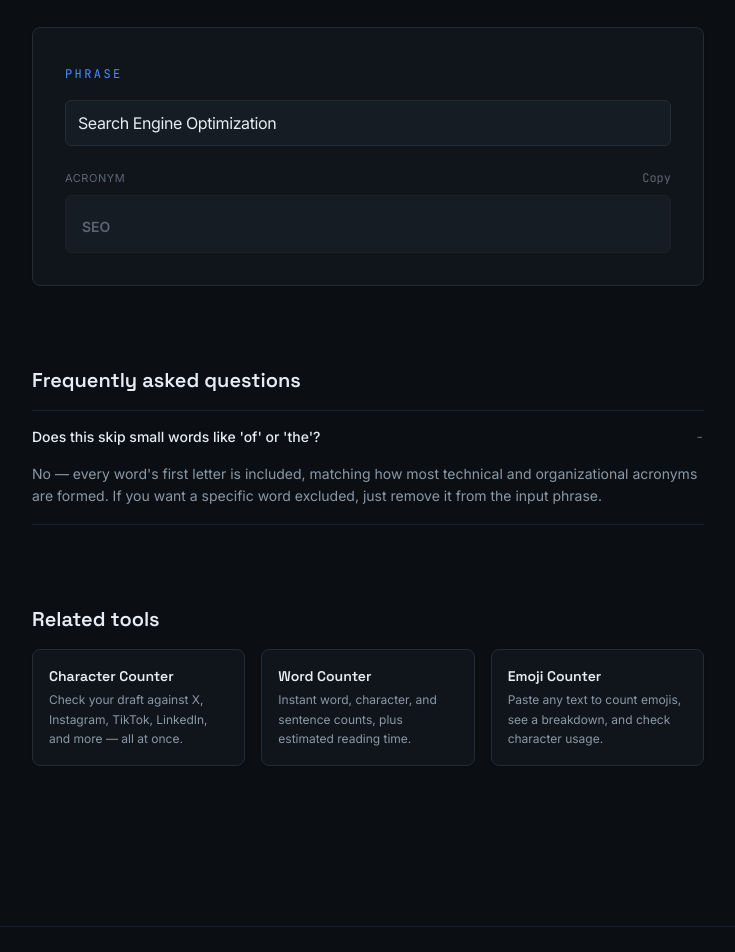
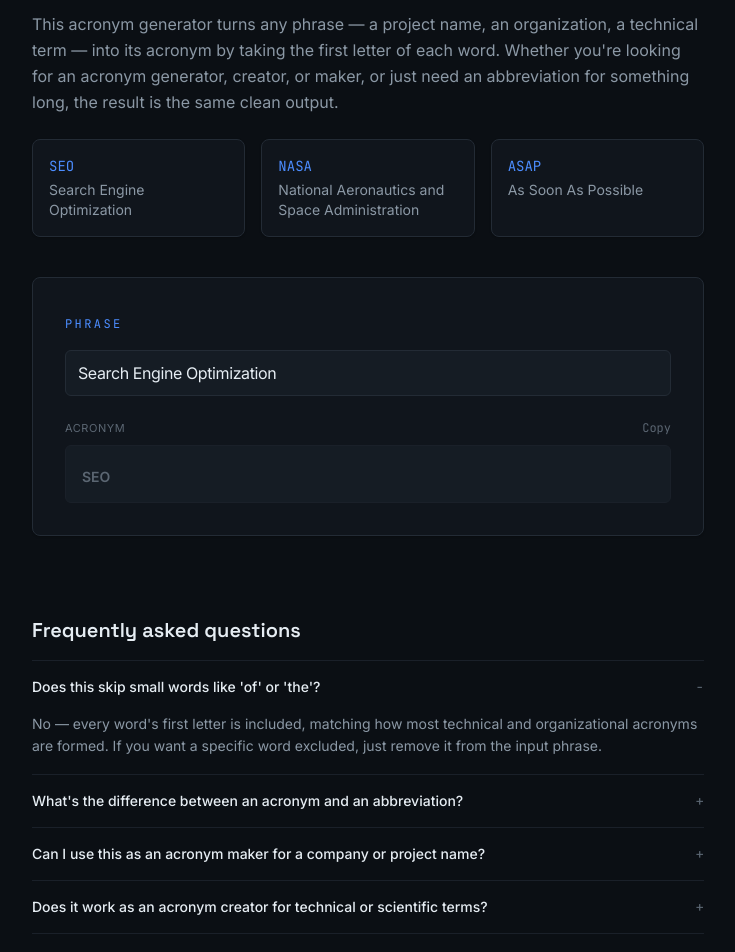
Before and after one commit to hafidgg/toolpilot, a Next.js app: page /tools/acronym-generator in a window 1280 px wide. Shown: the part 300-1252 px from the top of the page, without its empty margins (56-791 px from the left). Built offline with nearby package versions, Linux system fonts and the light colour scheme; no server answers.

Commit message:
content: add intros, FAQs, and quick-answer per Phase 2A optimization plan

```diff
--- a/app/tools/acronym-generator/page.tsx
+++ b/app/tools/acronym-generator/page.tsx
@@ -22,6 +22,21 @@ const faqItems = [
     answer:
       "No — every word's first letter is included, matching how most technical and organizational acronyms are formed. If you want a specific word excluded, just remove it from the input phrase.",
   },
+  {
+    question: "What's the difference between an acronym and an abbreviation?",
+    answer:
+      "An acronym is a type of abbreviation that's pronounced as its own word or letter sequence, formed from the first letters of a phrase (like NASA or SEO). Abbreviation is the broader term and can include shortened words too (like \"Dr.\" for Doctor). This tool generates acronyms specifically — the first-letter type.",
+  },
+  {
+    question: "Can I use this as an acronym maker for a company or project name?",
+    answer:
+      "Yes. Type the full name of your company, project, or campaign, and the tool returns the acronym instantly — useful for checking whether a name produces something memorable (or something you'd rather avoid) before you commit to it.",
+  },
+  {
+    question: "Does it work as an acronym creator for technical or scientific terms?",
+    answer:
+      "Yes — it works the same way regardless of the phrase's subject. Paste any multi-word technical, scientific, or organizational term and it returns the first-letter acronym.",
+  },
 ];
 
 export default function AcronymGeneratorPage() {
@@ -35,6 +50,30 @@ export default function AcronymGeneratorPage() {
         Type a phrase and get its acronym from the first letter of each
           word.
       </ToolPageHeader>
+
+      <p className="mt-6 max-w-2xl text-muted leading-relaxed">
+        This acronym generator turns any phrase — a project name, an
+        organization, a technical term — into its acronym by taking the
+        first letter of each word. Whether you&apos;re looking for an
+        acronym generator, creator, or maker, or just need an
+        abbreviation for something long, the result is the same clean
+        output.
+      </p>
+
+      <div className="mt-6 max-w-2xl grid sm:grid-cols-3 gap-4 text-sm">
+        <div className="panel p-4">
+          <div className="font-mono text-accent">SEO</div>
+          <div className="mt-1 text-muted">Search Engine Optimization</div>
+        </div>
+        <div className="panel p-4">
+          <div className="font-mono text-accent">NASA</div>
+          <div className="mt-1 text-muted">National Aeronautics and Space Administration</div>
+        </div>
+        <div className="panel p-4">
+          <div className="font-mono text-accent">ASAP</div>
+          <div className="mt-1 text-muted">As Soon As Possible</div>
+        </div>
+      </div>
 
       <div className="mt-10">
         <AcronymGenerator />
--- a/app/tools/robots-txt-generator/page.tsx
+++ b/app/tools/robots-txt-generator/page.tsx
@@ -1,4 +1,5 @@
 import type { Metadata } from "next";
+import Link from "next/link";
 import RobotsTxtGenerator from "@/components/calculators/RobotsTxtGenerator";
 import Faq from "@/components/Faq";
 import ToolPageHeader from "@/components/ToolPageHeader";
@@ -27,6 +28,16 @@ const faqItems = [
     answer:
       "Not necessarily. Disallowing a page in robots.txt stops crawlers from visiting it, but if the page is already indexed or linked from elsewhere, it can still appear in search results without a description. Use a noindex meta tag if you want a page fully removed from search results.",
   },
+  {
+    question: "Is this a robots.txt generator, builder, or creator?",
+    answer:
+      "They're the same thing — different people search for different words, but this tool builds, generates, and creates the same valid robots.txt output either way.",
+  },
+  {
+    question: "Can I use this as a robots.txt maker for WordPress or Shopify?",
+    answer:
+      "Yes. The output is plain-text robots.txt syntax, so it works the same regardless of platform — just adjust the disallowed paths to match your site's actual admin/API routes, then upload or paste it wherever your platform expects a robots.txt file.",
+  },
 ];
 
 export default function RobotsTxtGeneratorPage() {
@@ -41,6 +52,16 @@ export default function RobotsTxtGeneratorPage() {
           sitemap rules.
       </ToolPageHeader>
 
+      <p className="mt-6 max-w-2xl text-muted leading-relaxed">
+        A robots.txt file tells search engine crawlers which parts of your
+        site they can and can&apos;t access — most sites need one at the
+        root domain before launch. This robots.txt generator builds a
+        valid file from your allow, disallow, and sitemap rules, so
+        whether you think of it as a generator, builder, creator, or
+        maker, the output is the same: a correctly formatted file ready
+        to upload.
+      </p>
+
       <div className="mt-10">
         <RobotsTxtGenerator />
       </div>
@@ -52,6 +73,14 @@ export default function RobotsTxtGeneratorPage() {
         <Faq items={faqItems} />
       </div>
 
+      <p className="mt-8 max-w-2xl text-sm text-muted leading-relaxed">
+        Want to understand what this file actually controls?{" "}
+        <Link href="/blog/what-robots-txt-actually-does" className="text-accent hover:underline">
+          Read what robots.txt actually does (and doesn&apos;t do) for SEO
+        </Link>
+        .
+      </p>
+
       <div className="mt-20 max-w-2xl">
         <RelatedTools categorySlug="seo-web-tools" currentSlug="robots-txt-generator" />
       </div>
--- a/lib/blog-posts.ts
+++ b/lib/blog-posts.ts
@@ -638,6 +638,10 @@ export const blogPosts: BlogPost[] = [
       label: "Thumbnail Size Checker",
     },
     content: [
+      h("Quick answer"),
+      p(
+        "1280×720 resolution · 16:9 aspect ratio · 2MB maximum file size — those three numbers cover it, but each one fails independently for a different reason. Here's what each actually affects."
+      ),
       p(
         "\"What size should a YouTube thumbnail be\" has a simple headline answer — 1280×720 — but that single number actually bundles together three separate requirements that fail independently: resolution, aspect ratio, and file size."
       ),
```
